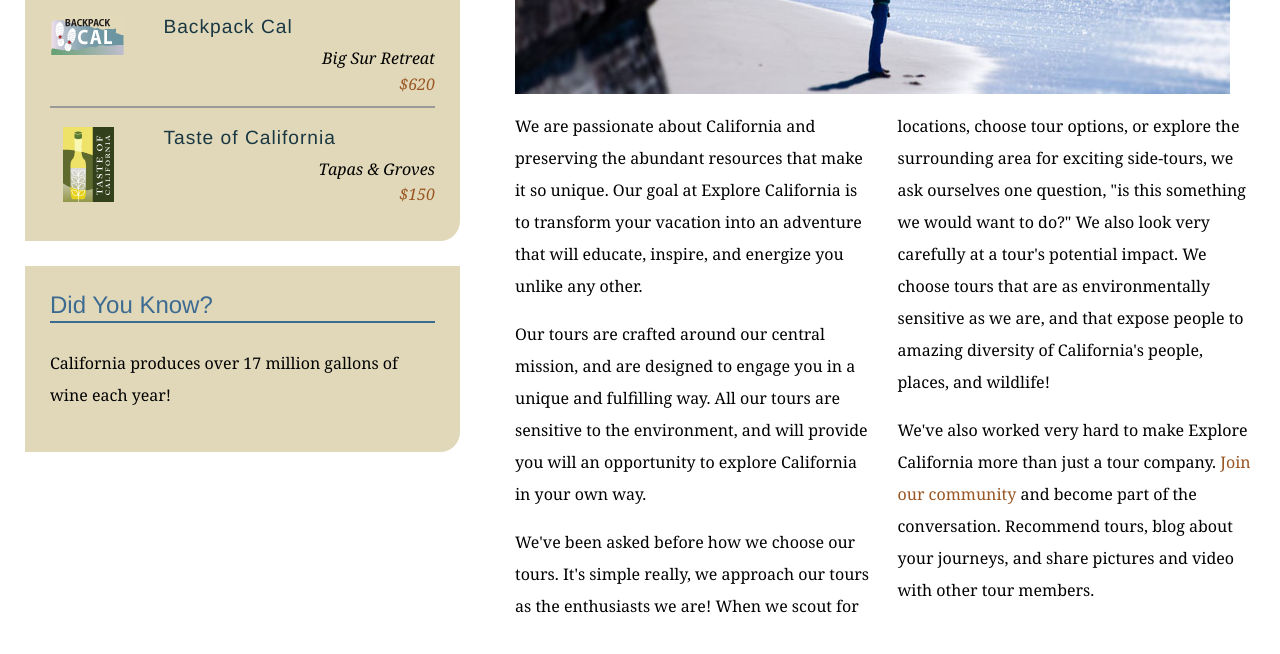
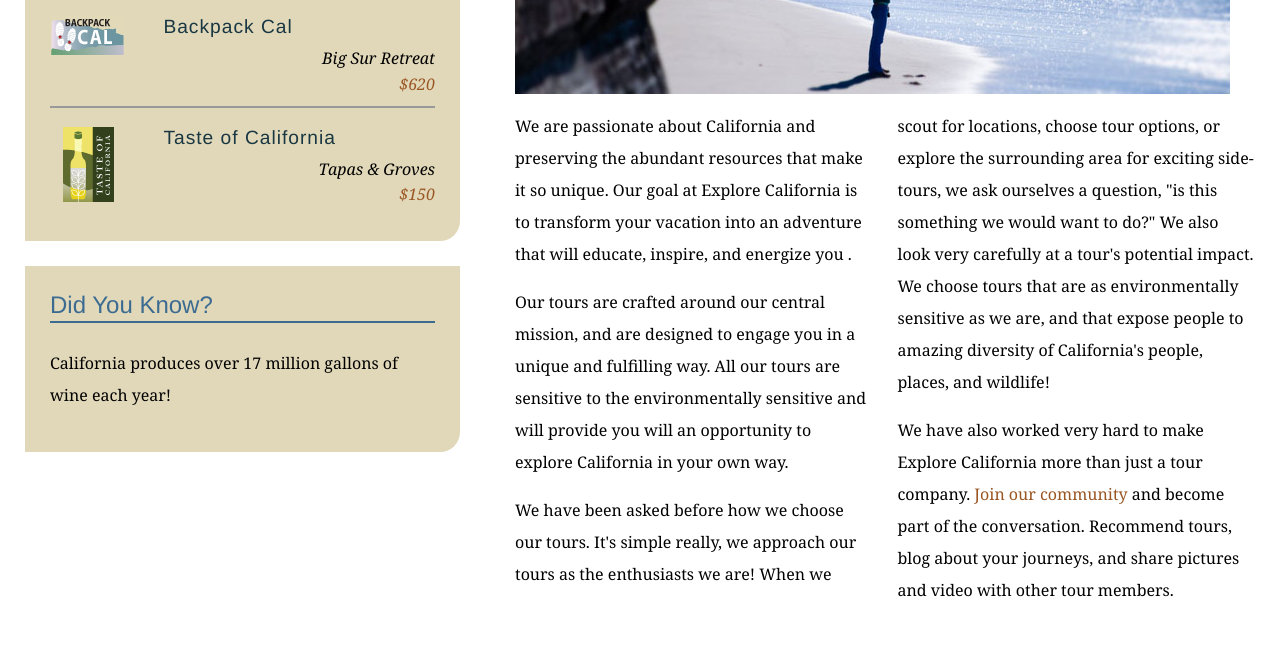
Before and after one commit to VikaLiubchenko/explore_california, a plain HTML site: page mission.html in a window 1280 px wide. Shown: the part 590-1244 px from the top of the page. Drawn offline with Linux system fonts and the light colour scheme.

Commit message:
Text edits 0n mission page

```diff
--- a/mission.html
+++ b/mission.html
@@ -62,10 +62,10 @@
           <h1>Who we are</h1>
           <img src="assets/images/mission_look.jpg" alt="Looking out at the Pacific" class="articleImage" />
           <div class="multiCol">
-            <p>We are passionate about California and preserving the abundant resources that make it so unique. Our goal at Explore California is to transform your vacation into an adventure that will educate, inspire, and energize you unlike any other.</p>
-            <p>Our tours are crafted around our central mission, and are designed to engage you in a unique and fulfilling way. All our tours are sensitive to the environment, and will provide you will an opportunity to explore California in your own way.</p>
-            <p>We've been asked before how we choose our tours. It's simple really, we approach our tours as the enthusiasts we are! When we scout for locations, choose tour options, or explore the surrounding area for exciting side-tours, we ask ourselves one question, &quot;is this something we would want to do?&quot; We also look very carefully at a tour's potential impact. We choose tours that are as environmentally sensitive as we are, and that expose people to amazing diversity of California's people, places, and wildlife!</p>
-            <p>We've also worked very hard to make Explore California more than just a tour company. <a href="explorers/join.html">Join our community</a> and become part of the conversation. Recommend tours, blog about your journeys, and share pictures and video with other tour members.</p>
+            <p>We are passionate about California and preserving the abundant resources that make it so unique. Our goal at Explore California is to transform your vacation into an adventure that will educate, inspire, and energize you .</p>
+            <p>Our tours are crafted around our central mission, and are designed to engage you in a unique and fulfilling way. All our tours are sensitive to the environmentally sensitive and will provide you will an opportunity to explore California in your own way.</p>
+            <p>We have been asked before how we choose our tours. It's simple really, we approach our tours as the enthusiasts we are! When we scout for locations, choose tour options, or explore the surrounding area for exciting side-tours, we ask ourselves a question, &quot;is this something we would want to do?&quot; We also look very carefully at a tour's potential impact. We choose tours that are as environmentally sensitive as we are, and that expose people to amazing diversity of California's people, places, and wildlife!</p>
+            <p>We have also worked very hard to make Explore California more than just a tour company. <a href="explorers/join.html">Join our community</a> and become part of the conversation. Recommend tours, blog about your journeys, and share pictures and video with other tour members.</p>
           </div>
         </div>
       </div>
```
